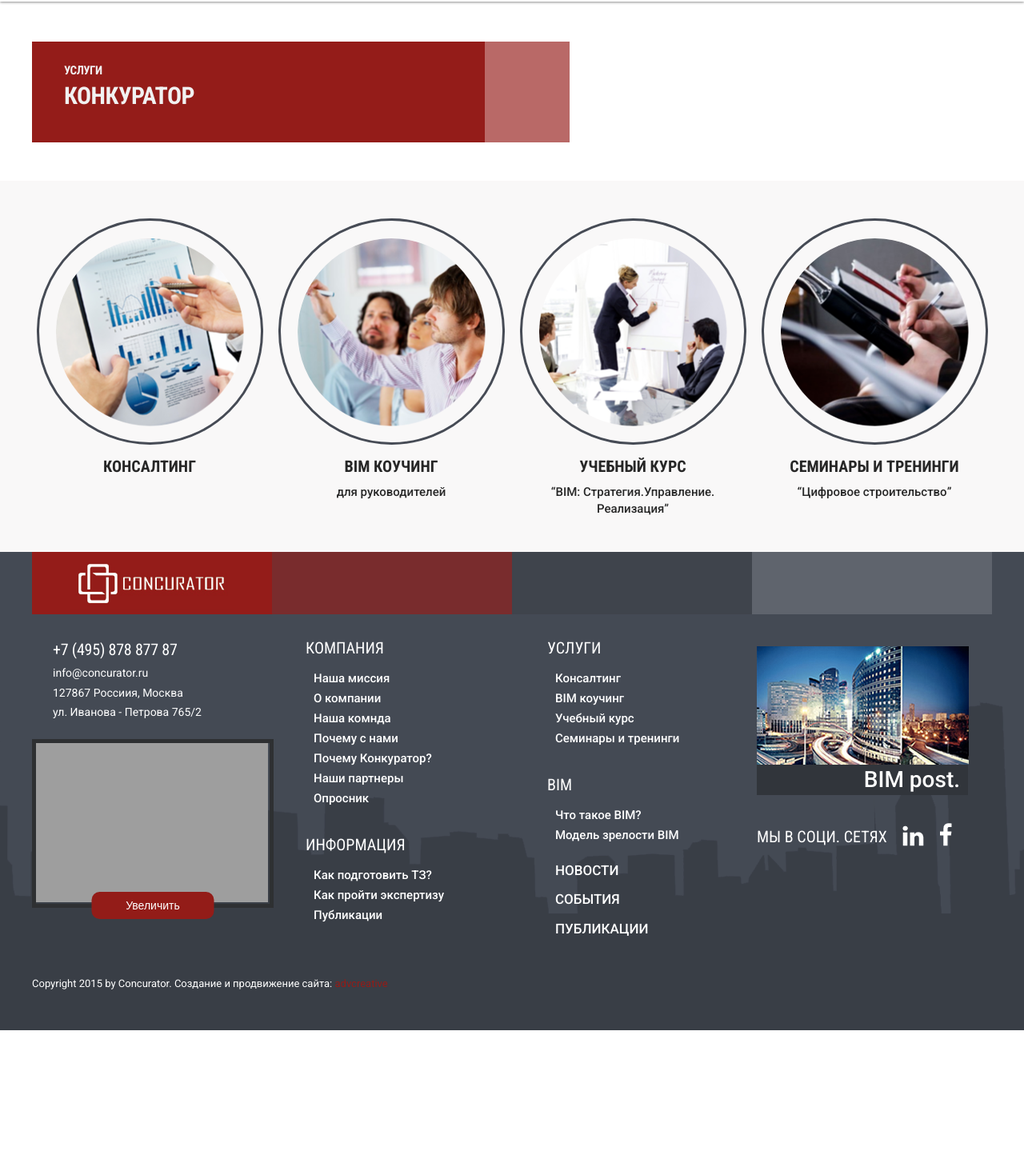
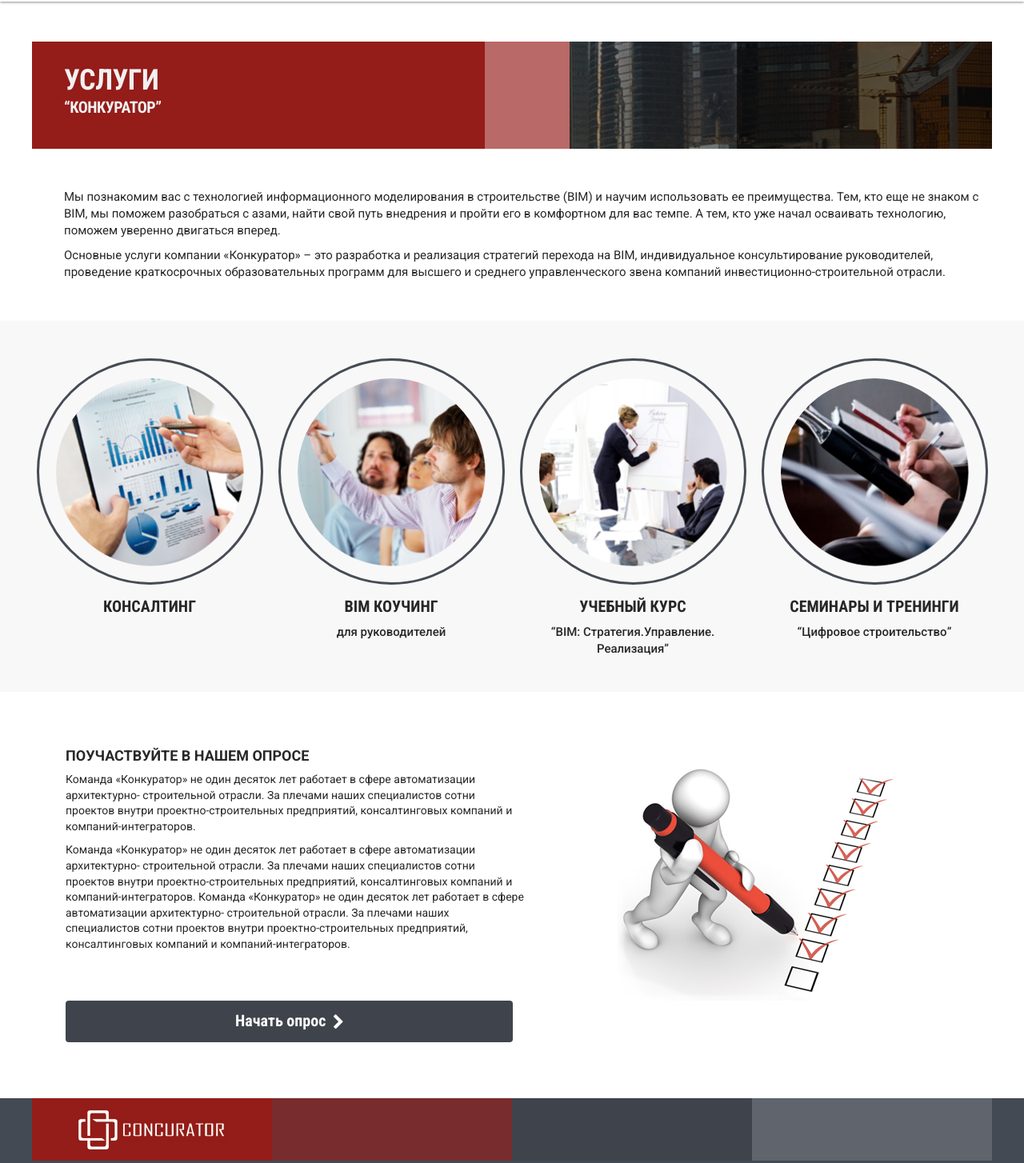
Before and after one commit to coderiver/konkurator, a plain HTML site: page service.html in a window 1280 px wide. Shown: the part 98-1552 px from the top of the page at 80% size. Before the commit the page ends 1386 px from the top, so only its background shows below. Drawn offline with Linux system fonts and the light colour scheme; some packages are replaced by stand-ins of ours; grey boxes are pictures that could not be loaded.

Commit message:
service page

```diff
--- a/sass/_common.sass
+++ b/sass/_common.sass
@@ -731,6 +731,27 @@
 			margin-top: 20px
 			width: 642px
 
+// debriefing
+.debriefing
+	padding: 70px 0
+	+clr
+	p
+		font-size: 14px
+	.debriefing__left
+		float: left
+		padding-left: 42px
+		width: 615px
+		+box
+	.debriefing__img
+		float: right
+		margin: 15px 112px 0 0
+	.title-small
+		margin-top: 0
+		text-align: left
+	.btn
+		margin-top: 60px
+		width: 559px
+
 // title
 .title
 	font-size: 36px
@@ -771,9 +792,9 @@
 		line-height: 10px
 		+rbb
 		+rotate(180)
-	.title-red__top
+	.title-red__small
 		font-size: 20px
-	.title-red__botton
+	.title-red__big
 		margin-top: 5px
 		font-size: 30px
 
@@ -790,6 +811,7 @@
 .title-img
 	padding: 52px 64px 55px 0
 	width: 528px
+	min-height: 134px
 	text-align: right
 	color: white
 	text-transform: uppercase
--- a/service.html
+++ b/service.html
@@ -39,9 +39,15 @@
 		<div class="content__in">
 			<div class="title-red-img">
 				<div class="title-red">
-					<p>Услуги</p>
-					<div class="title-red__botton">Конкуратор</div>
+					<div class="title-red-bid">Услуги</div>
+					<div class="title-red__small">“Конкуратор”</div>
 				</div>
+				<div class="title-img">
+				</div>
+			</div>
+			<div class="row">
+				<p>Мы познакомим вас с технологией информационного моделирования в строительстве (BIM) и научим использовать ее преимущества. Тем, кто еще не знаком с BIM, мы поможем разобраться с азами, найти свой путь внедрения и пройти его в комфортном для вас темпе. А тем, кто уже начал осваивать технологию, поможем уверенно двигаться вперед. </p>
+				<p>Основные услуги компании «Конкуратор» – это разработка и реализация стратегий перехода на BIM, индивидуальное консультирование руководителей, проведение краткосрочных образовательных программ для высшего и среднего управленческого звена компаний инвестиционно-строительной отрасли.</p>
 			</div>
 		</div>
 	</div>
@@ -75,6 +81,21 @@
 				<h3 class="title-small">Семинары и тренинги</h3>
 				<p>“Цифровое строительство”</p>
 			</a>
+		</div>
+	</div>
+	<!-- content -->
+	<div class="content">
+		<div class="content__in">
+			<!-- debriefing -->
+			<div class="debriefing">
+				<div class="debriefing__left">
+					<h3 class="title-small">Поучаствуйте в нашем опросе</h3>
+					<p>Команда «Конкуратор» не один десяток лет работает в  сфере автоматизации архитектурно- строительной отрасли. За плечами наших специалистов сотни проектов внутри проектно-строительных предприятий, консалтинговых компаний и компаний-интеграторов. </p>
+					<p>Команда «Конкуратор» не один десяток лет работает в  сфере автоматизации архитектурно- строительной отрасли. За плечами наших специалистов сотни проектов внутри проектно-строительных предприятий, консалтинговых компаний и компаний-интеграторов. Команда «Конкуратор» не один десяток лет работает в  сфере автоматизации архитектурно- строительной отрасли. За плечами наших специалистов сотни проектов внутри проектно-строительных предприятий, консалтинговых компаний и компаний-интеграторов. </p>
+					<button class="btn btn_gray-dark">Начать опрос <i class="ico ico_arr-right"></i></button>
+				</div>
+				<div class="debriefing__img"><img src="img/debriefing-img.png" alt="img"></div>
+			</div>
 		</div>
 	</div>
 </div>
```
Also changed, not shown: seminar.html (+2 -2 lines), css/screen.css, img/debriefing-img.png (added).
